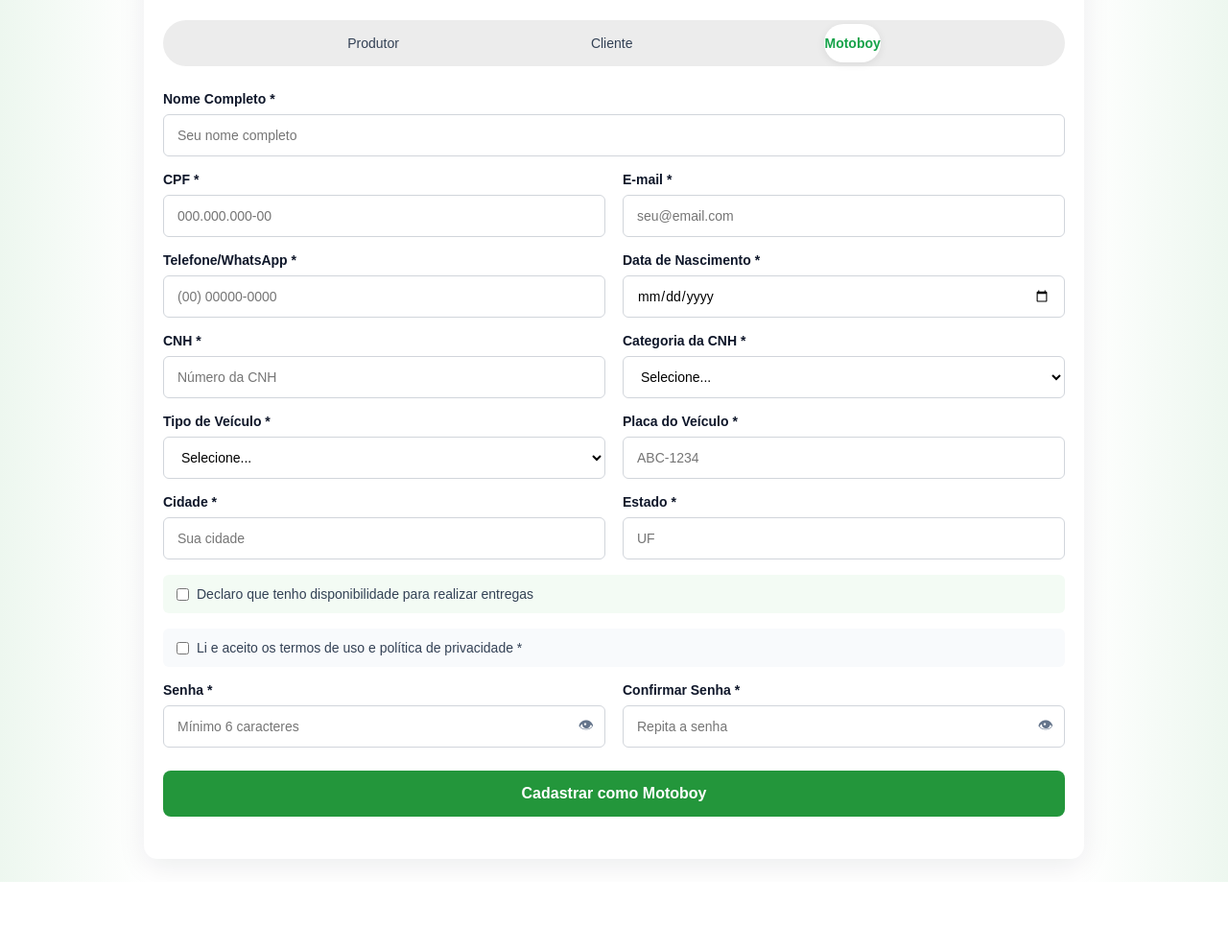
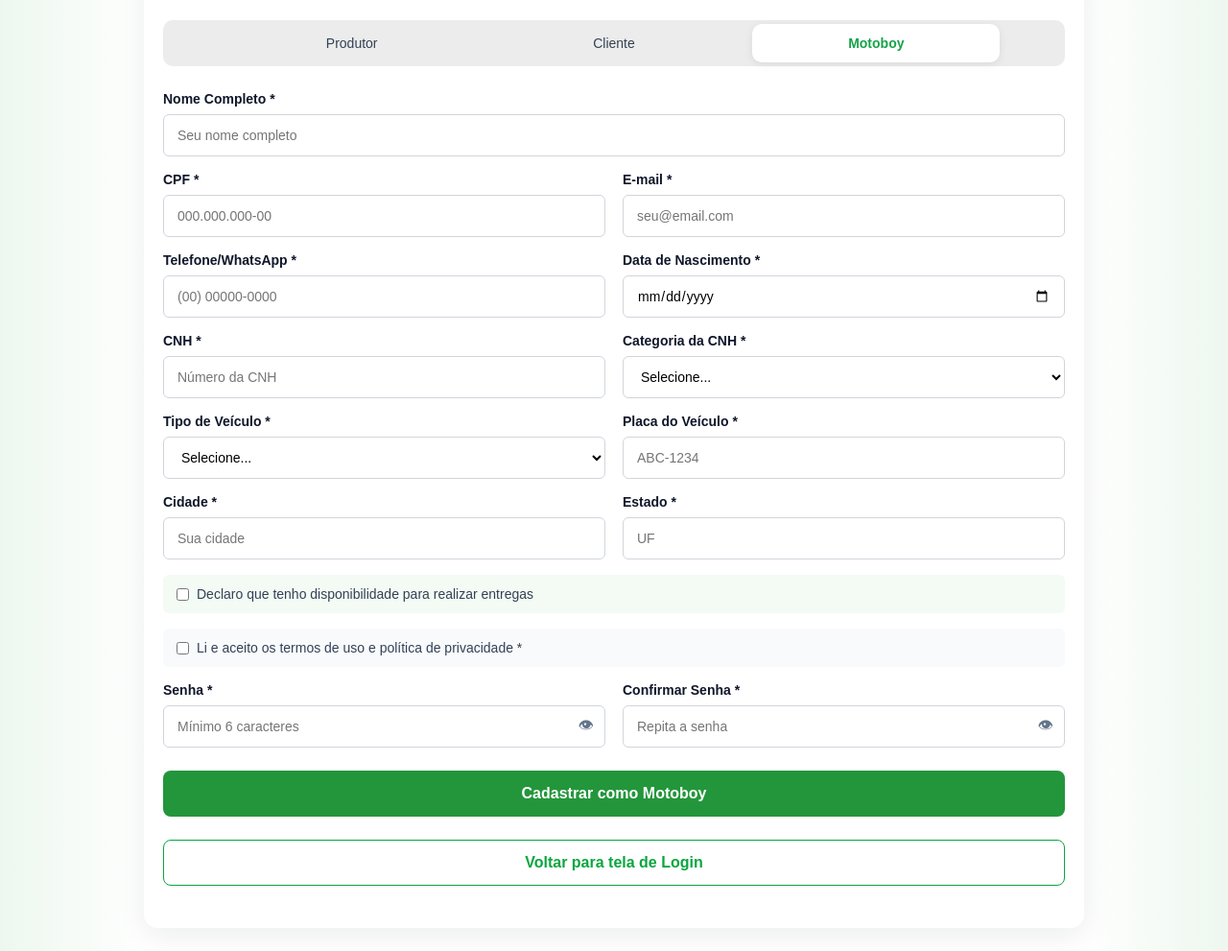
Before and after one commit to ThaisCarvalheiro7/ProjectCeasa, a plain HTML site: page Página de login para site/cadastroMotoboy.html in a window 1280 px wide. Shown: the part 116-1107 px from the top of the page at 96% size. Before the commit the page ends 1035 px from the top, so only its background shows below. Drawn offline with Linux system fonts and the light colour scheme.

Commit message:
Arrumando telas de cadastro

```diff
--- a/Página de login para site/cadastroMotoboy.html
+++ b/Página de login para site/cadastroMotoboy.html
@@ -4,7 +4,7 @@
   <meta charset="UTF-8" />
   <meta name="viewport" content="width=device-width, initial-scale=1.0" />
   <title>Cadastro de Motoboy</title>
-  <link rel="stylesheet" href="/src/styles/cadastroMotoboy.css" />
+  <link rel="stylesheet" href="src/styles/cadastroMotoboy.css" />
 </head>
 <body>
   <main class="page">
@@ -15,9 +15,9 @@
       </div>
 
       <div class="account-type">
-        <a href="/cadastroProdutor.html"><button class="type-btn">Produtor</button></a>
-        <a href="/cadastroCliente.html"><button class="type-btn">Cliente</button></a>
-        <a href="/cadastroMotoboy.html"><button class="type-btn active">Motoboy</button></a>
+        <a href="cadastroProdutor.html"><button class="type-btn">Produtor</button></a>
+        <a href="cadastroCliente.html"><button class="type-btn">Cliente</button></a>
+        <a href="cadastroMotoboy.html"><button class="type-btn active">Motoboy</button></a>
       </div>
 
       <form id="motoboyForm" class="form-grid">
@@ -122,11 +122,16 @@
           <button type="submit" class="submit-btn">Cadastrar como Motoboy</button>
         </div>
 
+        <div class="home">
+          <a href="login.html"><button type="button" class="home-btn"> Voltar para tela de Login</button></a>
+        </div>
+
+
         <p id="formMessage" class="form-message"></p>
       </form>
     </section>
   </main>
 
-  <script src="/js/cadastroMotoboy.js"></script>
+  <script src="js/cadastroMotoboy.js"></script>
 </body>
 </html>
--- a/Página de login para site/src/styles/cadastroCliente.css
+++ b/Página de login para site/src/styles/cadastroCliente.css
@@ -46,9 +46,9 @@ body {
   display: grid;
   grid-template-columns: repeat(3, 1fr);
   padding: 4px 60px;
-  gap: 200px;
+
   margin-bottom: 26px;
-  display: flex;
+
   align-items: center;
   justify-content: center;
   text-align: center;
@@ -59,11 +59,16 @@ body {
   background: transparent;
   border-radius: 10px;
   height: 40px;
-  padding: 10px;
+  padding: 10px 100px;
   cursor: pointer;
   font-size: 14px;
   color: #334155;
   transition: 0.2s ease;
+}
+
+.type-btn:hover{
+  background: #16a34a;
+
 }
 
 .type-btn.active {
@@ -188,6 +193,28 @@ body {
   color: #dc2626;
 }
 
+.home{
+  grid-column: 1 / -1;
+}
+
+.home-btn {
+  width: 100%;
+  height: 48px;
+  border: 1.5px solid #09a63e;
+  border-radius: 8px;
+  background: #ffffff;
+  color: #09a63e;
+  font-size: 16px;
+  font-weight: 700;
+  cursor: pointer;
+  transition: 0.2s ease;
+  margin-top: 8px;
+  }
+
+  .home-btn:hover {
+  background: #e5f0e7;
+}
+
 @media (max-width: 768px) {
   .card {
     padding: 22px 16px;
@@ -214,4 +241,6 @@ body {
   .type-btn.active {
     border-radius: 12px;
   }
+
+
 }
--- a/Página de login para site/src/styles/cadastroMotoboy.css
+++ b/Página de login para site/src/styles/cadastroMotoboy.css
@@ -42,13 +42,11 @@ body {
 .account-type {
   width: 100%;
   background: #ececec;
-  border-radius: 999px;
+  border-radius: 10px;
   display: grid;
   grid-template-columns: repeat(3, 1fr);
    padding: 4px 60px;
-  gap: 200px;
   margin-bottom: 26px;
-  display: flex;
   align-items: center;
   justify-content: center;
   text-align: center;
@@ -57,12 +55,18 @@ body {
 .type-btn {
   border: none;
   background: transparent;
-  border-radius: 999px;
+  border-radius: 10px;
   height: 40px;
   cursor: pointer;
   font-size: 14px;
   color: #334155;
   transition: 0.2s ease;
+  padding: 10px 100px;
+}
+
+.type-btn:hover{
+  background: #16a34a;
+
 }
 
 .type-btn.active {
@@ -189,6 +193,28 @@ body {
   color: #dc2626;
 }
 
+.home{
+  grid-column: 1 / -1;
+}
+
+.home-btn {
+  width: 100%;
+  height: 48px;
+  border: 1.5px solid #09a63e;
+  border-radius: 8px;
+  background: #ffffff;
+  color: #09a63e;
+  font-size: 16px;
+  font-weight: 700;
+  cursor: pointer;
+  transition: 0.2s ease;
+  margin-top: 8px;
+  }
+
+  .home-btn:hover {
+  background: #e5f0e7;
+}
+
 @media (max-width: 768px) {
   .card {
     padding: 22px 16px;
--- a/Página de login para site/src/styles/cadastroProdutor.css
+++ b/Página de login para site/src/styles/cadastroProdutor.css
@@ -42,13 +42,11 @@ body {
 .account-type {
   width: 100%;
   background: #ececec;
-  border-radius: 999px;
+  border-radius: 10px;
   display: grid;
   grid-template-columns: repeat(3, 1fr);
   padding: 4px 60px;
-  gap: 200px;
   margin-bottom: 26px;
-  display: flex;
   align-items: center;
   justify-content: center;
   text-align: center;
@@ -57,12 +55,18 @@ body {
 .type-btn {
   border: none;
   background: transparent;
-  border-radius: 999px;
+  border-radius: 10px;
   height: 40px;
   cursor: pointer;
   font-size: 14px;
   color: #334155;
   transition: 0.2s ease;
+  padding: 10px 100px;
+}
+
+.type-btn:hover{
+  background: #16a34a;
+
 }
 
 .type-btn.active {
@@ -205,6 +209,28 @@ body {
   color: #dc2626;
 }
 
+.home{
+  grid-column: 1 / -1;
+}
+
+.home-btn {
+  width: 100%;
+  height: 48px;
+  border: 1.5px solid #09a63e;
+  border-radius: 8px;
+  background: #ffffff;
+  color: #09a63e;
+  font-size: 16px;
+  font-weight: 700;
+  cursor: pointer;
+  transition: 0.2s ease;
+  margin-top: 8px;
+  }
+
+  .home-btn:hover {
+  background: #e5f0e7;
+}
+
 @media (max-width: 768px) {
   .card {
     padding: 22px 16px;
```
Also changed, not shown: Página de login para site/cadastroCliente.html (+9 -5 lines), Página de login para site/cadastroProdutor.html (+10 -5 lines), Página de login para site/login.html (+2 -2 lines).
